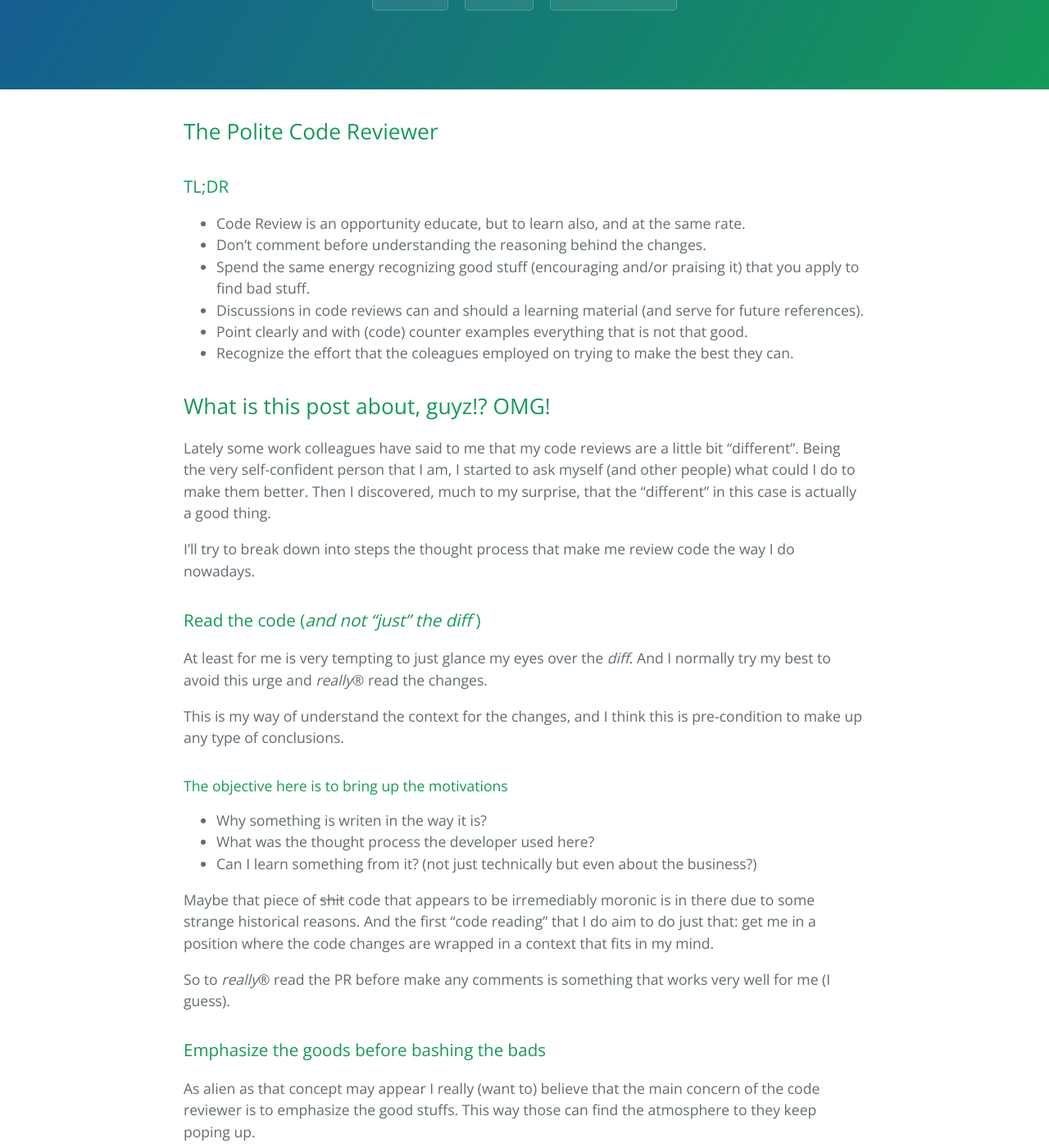
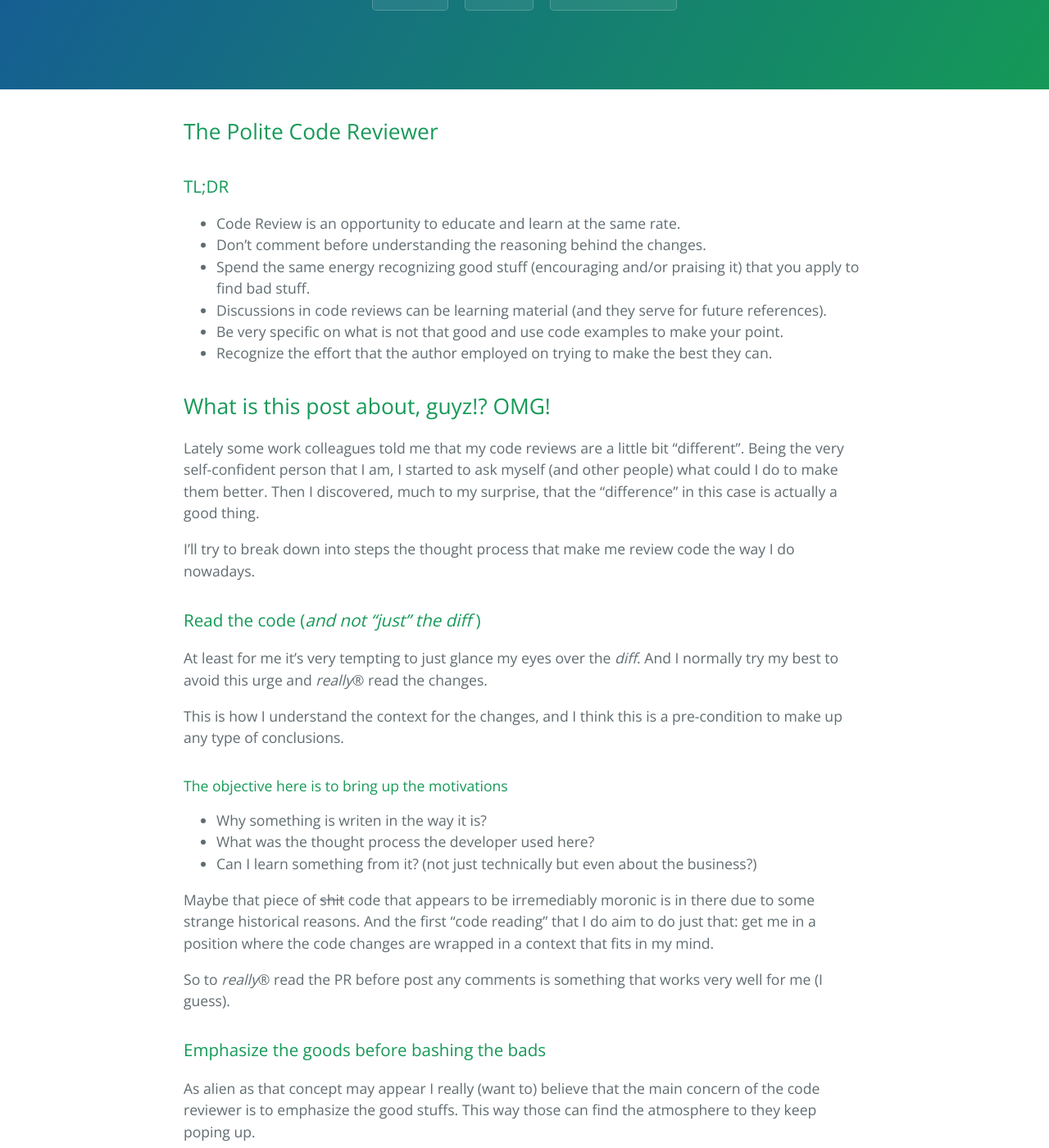
Before and after one commit to mistersourcerer/blog, a Jekyll site: the page built from _posts/en/2017-03-20-the-polite-code-reviewer.md, in a window 1280 px wide and 1400 px high, scrolled down 274 px. Shown: the whole window at 82% size. Built offline with Jekyll 4.4.1, drawn with Linux system fonts in a browser that asks for light colours; some of the changed text lies outside the part shown.

Commit message:
Address my mistakes after polite review from @hosseintoussi <3.

```diff
--- a/_posts/en/2017-03-20-the-polite-code-reviewer.md
+++ b/_posts/en/2017-03-20-the-polite-code-reviewer.md
@@ -11,29 +11,29 @@ categories:
 
 ### TL;DR
 
- - Code Review is an opportunity educate,
-but to learn also, and at the same rate.
+ - Code Review is an opportunity to educate
+and learn at the same rate.
  - Don't comment before understanding the reasoning behind the changes.
  - Spend the same energy recognizing good stuff
 (encouraging and/or praising it)
 that you apply to find bad stuff.
- - Discussions in code reviews can and should
-a learning material (and serve for future references).
- - Point clearly and with (code) counter examples
-everything that is not that good.
- - Recognize the effort that the coleagues employed
+ - Discussions in code reviews can be learning material
+(and they serve for future references).
+ - Be very specific on what is not that good and
+use code examples to make your point.
+ - Recognize the effort that the author employed
 on trying to make the best they can.
 
 ## What is this post about, guyz!? OMG!
 
-Lately some work colleagues have said to me
+Lately some work colleagues told me
 that my code reviews are a little bit "different".
 Being the very self-confident person that I am,
 I started to ask myself (and other people)
 what could I do to make them better.
 Then I discovered,
 much to my surprise,
-that the "different" in this case is actually a good thing.
+that the "difference" in this case is actually a good thing.
 
 I'll try to break down into steps
 the thought process that make me review code
@@ -41,12 +41,12 @@ the way I do nowadays.
 
 ### Read the code (_and not "just" the diff_ )
 
-At least for me is very tempting to just glance my eyes over the _diff_.
+At least for me it's very tempting to just glance my eyes over the _diff_.
 And I normally try my best to avoid this urge
 and *really*® read the changes.
 
-This is my way of understand the context for the changes,
-and I think this is pre-condition
+This is how I understand the context for the changes,
+and I think this is a pre-condition
 to make up any type of conclusions.
 
 #### The objective here is to bring up the motivations
@@ -64,7 +64,7 @@ aim to do just that:
 get me in a position where the code changes
 are wrapped in a context that fits in my mind.
 
-So to *really*® read the PR before make any comments
+So to *really*® read the PR before post any comments
 is something that works very well for me (I guess).
 
 ### Emphasize the goods before bashing the bads
@@ -73,7 +73,7 @@ As alien as that concept may appear I really (want to) believe that
 the main concern of the code reviewer is to emphasize the good stuffs.
 This way those can find the atmosphere to they keep poping up.
 
-IMHO is much more effective to avoid bad coding from "happen"
+IMHO it's much more effective to avoid bad coding from "happening"
 than just complain when it happens.
 And no worries or false hopes:
 
@@ -194,9 +194,31 @@ that is working hard on some feature.
 And in the majority of the cases
 I discover really nice stuff when I do a rapid test in the terminal.
 You know? I'm talking about those
-"`#third` method is on _Active Support_ or _Ruby_ itself " type of questions.
+"`#third` method is on _Active Support_ or _Ruby_ itself "
+type of questions.
+
+## Now go there and just enjoy your day
+
+We are all here for the fun and the learnings.
+So hang around with your peers allways you can,
+talk about what you can do better
+to improve your interactions.
+
+Let's have some fun on our working lifes.
+
+xoxo
+
+## Thank you very much. REALLY! BIG THANKS
+
+This post would be even worst
+without the carefull early reading, revision
+and polite point fingers from
+
+ - [@hosseintoussi](https://github.com/hosseintoussi)
+
+You are the man, bruv! 💙
 
 ## References:
 
- + [github]()
- + [brown bag sessions]()
+ + [github](http://github.com)
+ + [brown bag sessions](https://www.quora.com/What-is-a-brown-bag-session)
```
Also changed, not shown: other parts of _posts/en/2017-03-20-the-polite-code-reviewer.md (+4 -4 lines).
